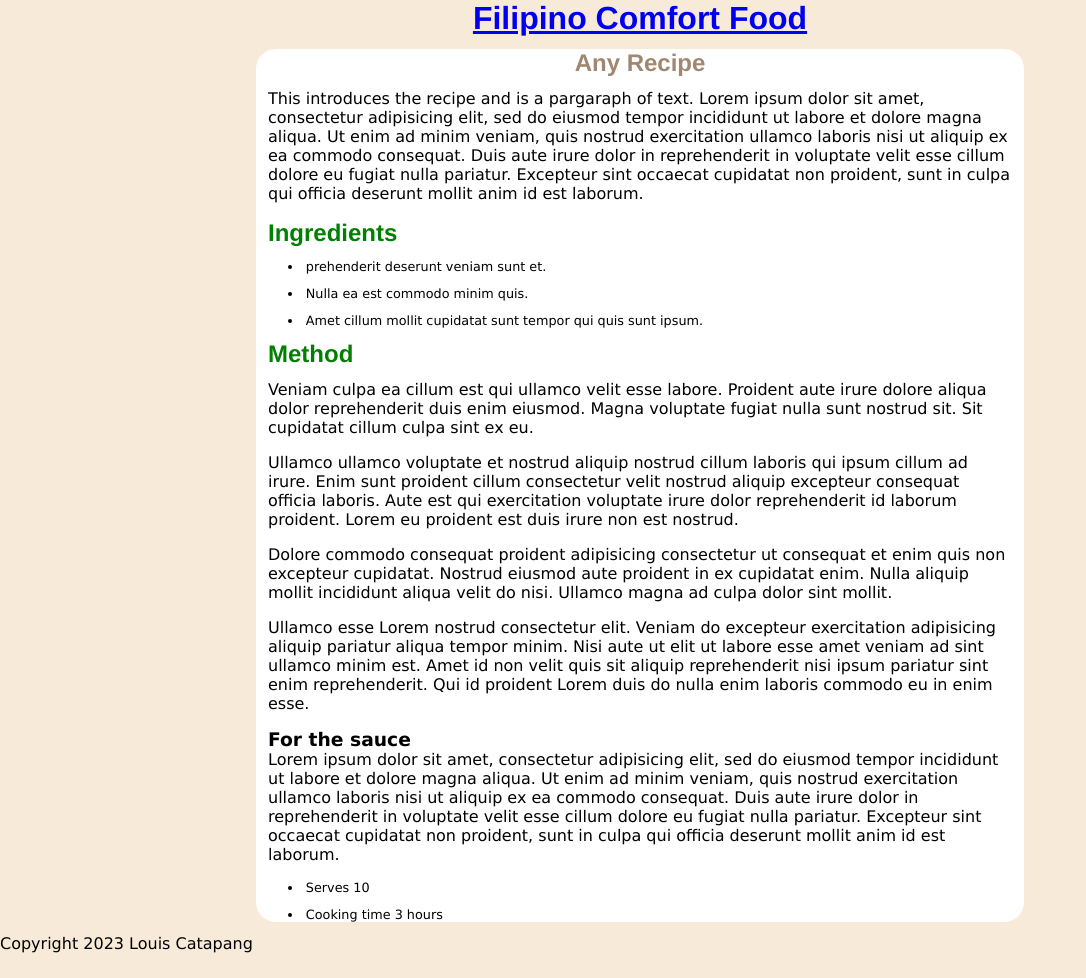
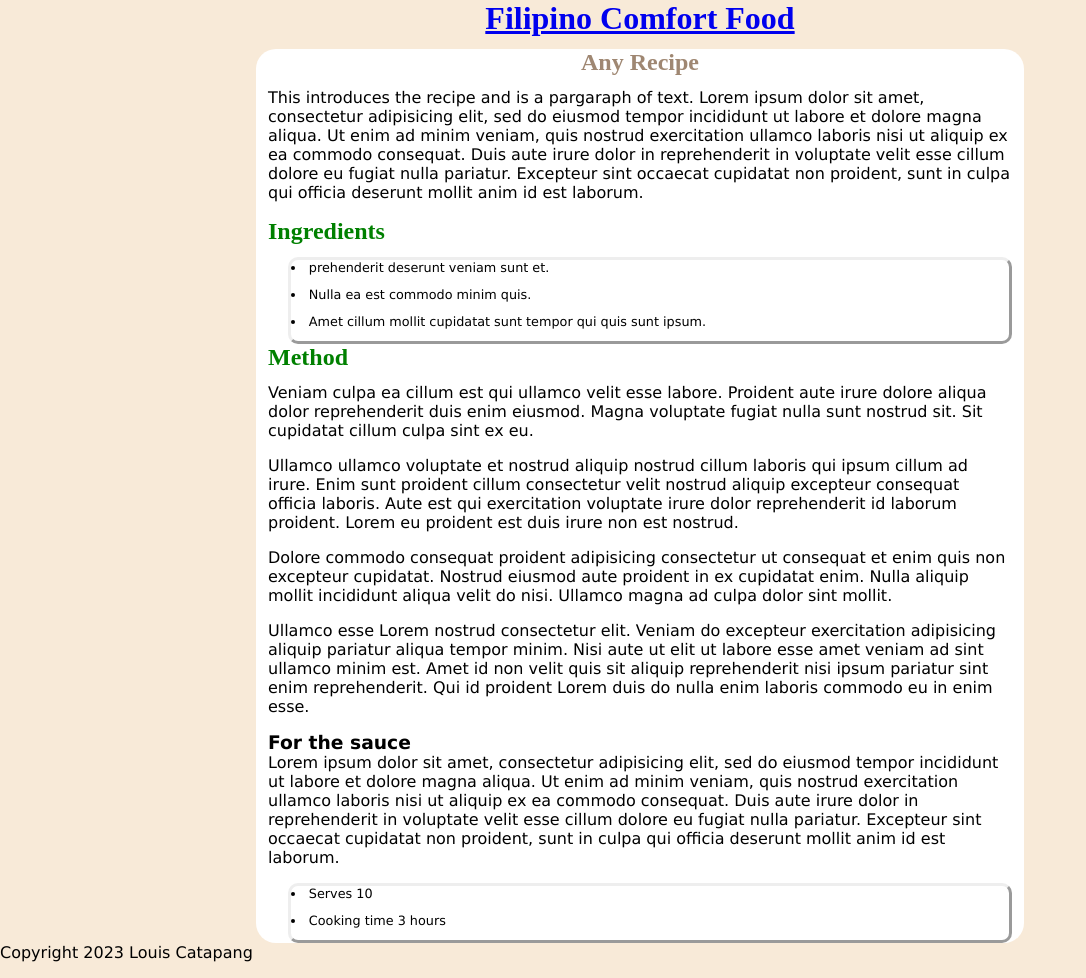
Before and after one commit to Loohwis/Recipe1, a Jekyll site: the page built from _recipes/recipe2.md, in a window 1280 px wide. Shown: the whole page, without its empty margins (0-1086 px from the left). Built offline with Jekyll 4.4.1, drawn with Linux system fonts in a browser that asks for light colours.

Commit message:
Update recipes.css

```diff
--- a/styles/recipes.css
+++ b/styles/recipes.css
@@ -29,7 +29,7 @@ h2 {
 }
 
 h1,h2 {
-  font-family: 'Franklin Gothic Medium', 'Arial Narrow', Arial, sans-serif;
+  font-family: 'Fredoka One', cursive;
 }
 
 p {
@@ -55,6 +55,8 @@ img {
 
 ul {
   margin-left: 20px;
+  border-radius: 10px;
+  border-style: outset;
   /* columns: 2; */
   /* column-rule: 1px solid blue; */
 }
```
